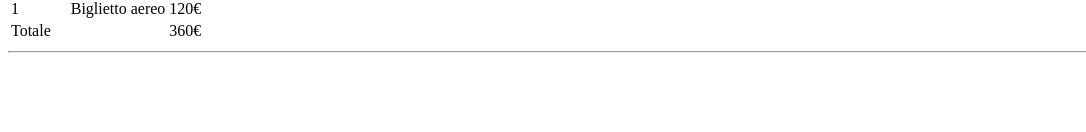
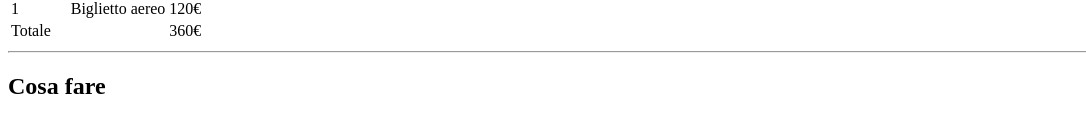
Before and after one commit to LouisAssaneFaye/html-london-trip, a plain HTML site: page index.html in a window 1280 px wide. Shown: the part 244-376 px from the top of the page, without its empty margins (0-1086 px from the left). Drawn offline with Linux system fonts and the light colour scheme.

Commit message:
Creazione titolo della section numeo 2

```diff
--- a/index.html
+++ b/index.html
@@ -78,6 +78,9 @@
 
         <section>
 
+            <h2>Cosa fare</h2>
+
+
         </section>
 
         <section>
```
